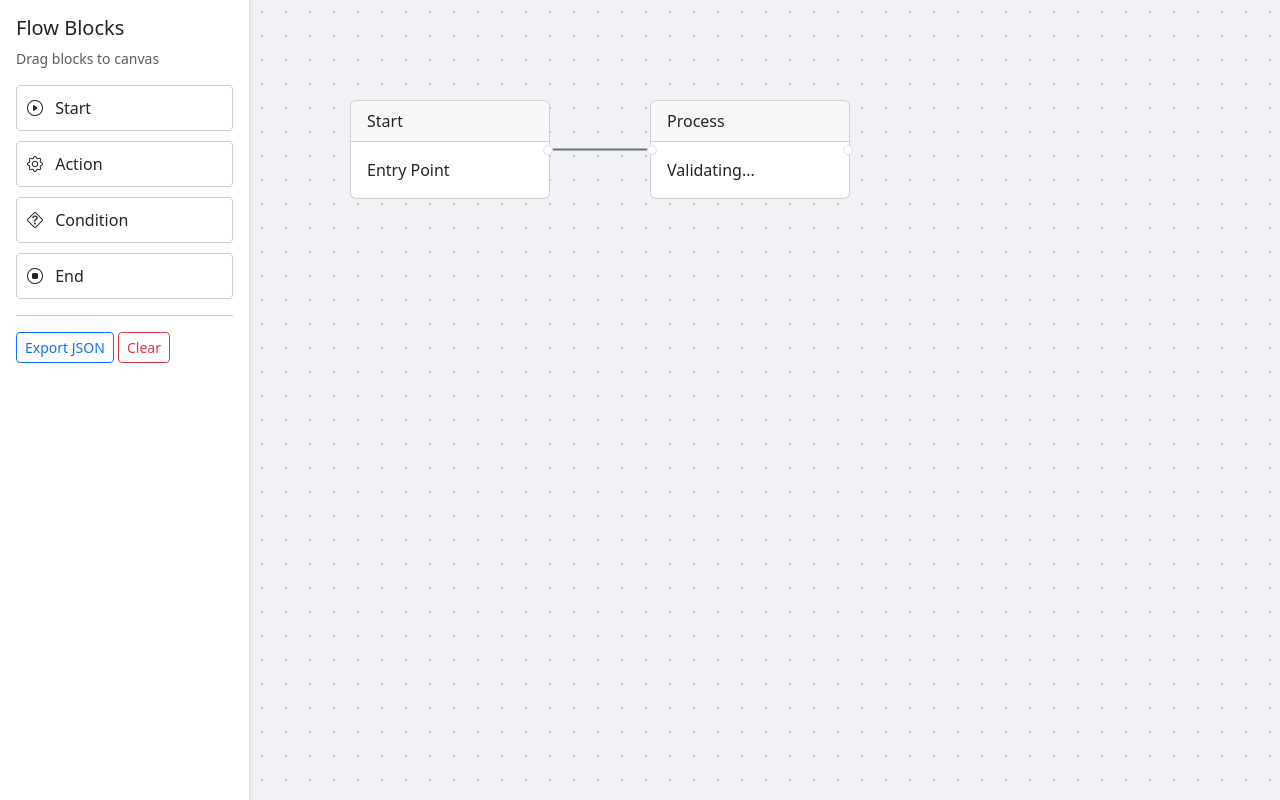
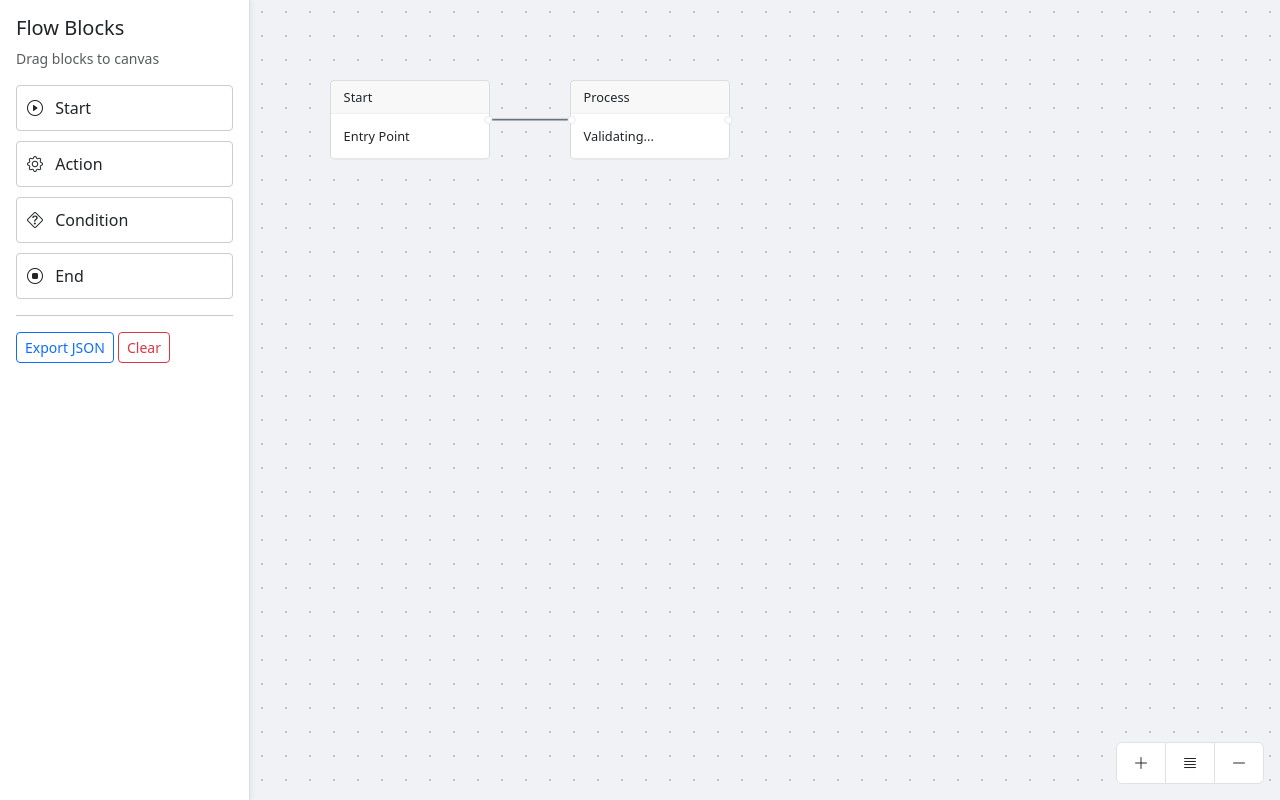
Before and after one commit to dduraipandian/floxy, a website: page templates/flow.html in a window 1280 px wide. Drawn offline with nearby package versions, Linux system fonts and the light colour scheme.

Commit message:
FLOW: fixing issues with different zoom setting

```diff
--- a/components/css/base.css
+++ b/components/css/base.css
@@ -201,9 +201,18 @@
   overflow: hidden;
   user-select: none;
   cursor: grab;
+  background-image: radial-gradient(#c1c1c4 1.4px, transparent 1.4px);
+  background-size: 24px 24px;
 
   &:active {
     cursor: grabbing;
+  }
+
+  .flow-toolbar {
+    position: absolute;
+    bottom: 1rem;
+    right: 1rem;
+    z-index: 1000;
   }
 
   /* Canvas transforms for pan/zoom */
@@ -214,9 +223,6 @@
     width: 100%;
     height: 100%;
     transform-origin: 0 0;
-    /* Dot Grid Pattern */
-    background-image: radial-gradient(#c1c1c4 1.4px, transparent 1.4px);
-    background-size: 24px 24px;
 
     /* Nodes - absolute positioning required */
     .flow-node {
--- a/components/flow.js
+++ b/components/flow.js
@@ -6,10 +6,12 @@ class DragHandler {
     element,
     onMoveHandler,
     initialPosition = { x: 0, y: 0 },
-    startDragPosition = { x: 0, y: 0 }
+    startDragPosition = { x: 0, y: 0 },
+    zoom = 1
   ) {
     this.element = element;
     this.onMoveHandler = onMoveHandler;
+    this.zoomGetter = typeof zoom === "function" ? zoom : () => zoom;
 
     this.isDragging = false;
     this.dragStartPosition = startDragPosition;
@@ -63,8 +65,9 @@ class DragHandler {
       return;
     }
 
-    const dx = e.clientX - this.dragStartPosition.x;
-    const dy = e.clientY - this.dragStartPosition.y;
+    const zoom = this.zoomGetter();
+    const dx = (e.clientX - this.dragStartPosition.x) / zoom;
+    const dy = (e.clientY - this.dragStartPosition.y) / zoom;
 
     this.elementX = this.initialPosition.x + dx;
     this.elementY = this.initialPosition.y + dy;
@@ -84,8 +87,14 @@ class DragHandler {
     window.removeEventListener("mouseup", this.onRelease.bind(this));
   }
 
-  static register(element, onMoveHandler) {
-    const dragHandler = new DragHandler(element, onMoveHandler);
+  static register(element, onMoveHandler, zoom = 1) {
+    const dragHandler = new DragHandler(
+      element,
+      onMoveHandler,
+      { x: 0, y: 0 },
+      { x: 0, y: 0 },
+      zoom
+    );
     dragHandler.registerDragEvent();
     return dragHandler;
   }
@@ -155,6 +164,11 @@ class Flow extends EmitterComponent {
                     style="transform: translate(${this.canvasX}px, ${this.canvasY}px) scale(${this.zoom})">
                 <svg id="${this.id}-svg" class="flow-connections"></svg>
                 </div>
+                <ul class="list-group flow-toolbar list-group-horizontal-sm" style="width: fit-content;">
+                  <a href="#" class="list-group-item list-group-item-action"><i class="bi bi-plus-lg"></i></a>
+                  <a href="#" class="list-group-item list-group-item-action"><i class="bi bi-justify"></i></a>
+                  <a href="#" class="list-group-item list-group-item-action"><i class="bi bi-dash-lg"></i></a>
+                </ul>
             </div>
         `;
   }
@@ -206,7 +220,7 @@ class Flow extends EmitterComponent {
         <div id="node-${node.id}"
             data-id="${node.id}"
             class="flow-node rounded"
-            style="top: ${node.y}px; left: ${node.x}px; transform: scale(${this.zoom});
+            style="top: ${node.y}px; left: ${node.x}px;
                     width: ${this.nodeWidth}px; height: fit-content">
             <div class="flow-ports-column flow-ports-in">
                 ${Array.from({ length: node.inputs }, (_, i) => inputHtml.replace("{{index}}", i)).join("\n")}
@@ -234,10 +248,16 @@ class Flow extends EmitterComponent {
     nodeEl.onmousedown = (e) => this.onNodeClick(e, node.id);
 
     // register drap handler
-    const hl = new DragHandler(nodeEl, this.redrawNodeWithXY.bind(this, node.id), {
-      x: this.nodes[node.id].x,
-      y: this.nodes[node.id].y,
-    });
+    const hl = new DragHandler(
+      nodeEl,
+      this.redrawNodeWithXY.bind(this, node.id),
+      {
+        x: this.nodes[node.id].x,
+        y: this.nodes[node.id].y,
+      },
+      { x: 0, y: 0 },
+      () => this.zoom
+    );
     hl.registerDragEvent();
 
     nodeEl.querySelectorAll(".flow-ports-out .flow-port").forEach((port) => {
--- a/templates/flow.html
+++ b/templates/flow.html
@@ -111,7 +111,7 @@
       import { Flow } from "../index.js";
 
       // Initialize Flow
-      const flow = new Flow({ name: "MyFlow" });
+      const flow = new Flow({ name: "MyFlow", options: { zoom: 0.8 } });
       flow.renderInto("flow-wrapper");
 
       // Setup global access for drag handlers
@@ -138,7 +138,6 @@
 
       window.exportData = () => {
         console.log(flow.export());
-        alert("Flow data logged to console!");
       };
 
       window.clearData = () => {
```
Also changed, not shown: tests/flow.test.js (+24 -0 lines).
